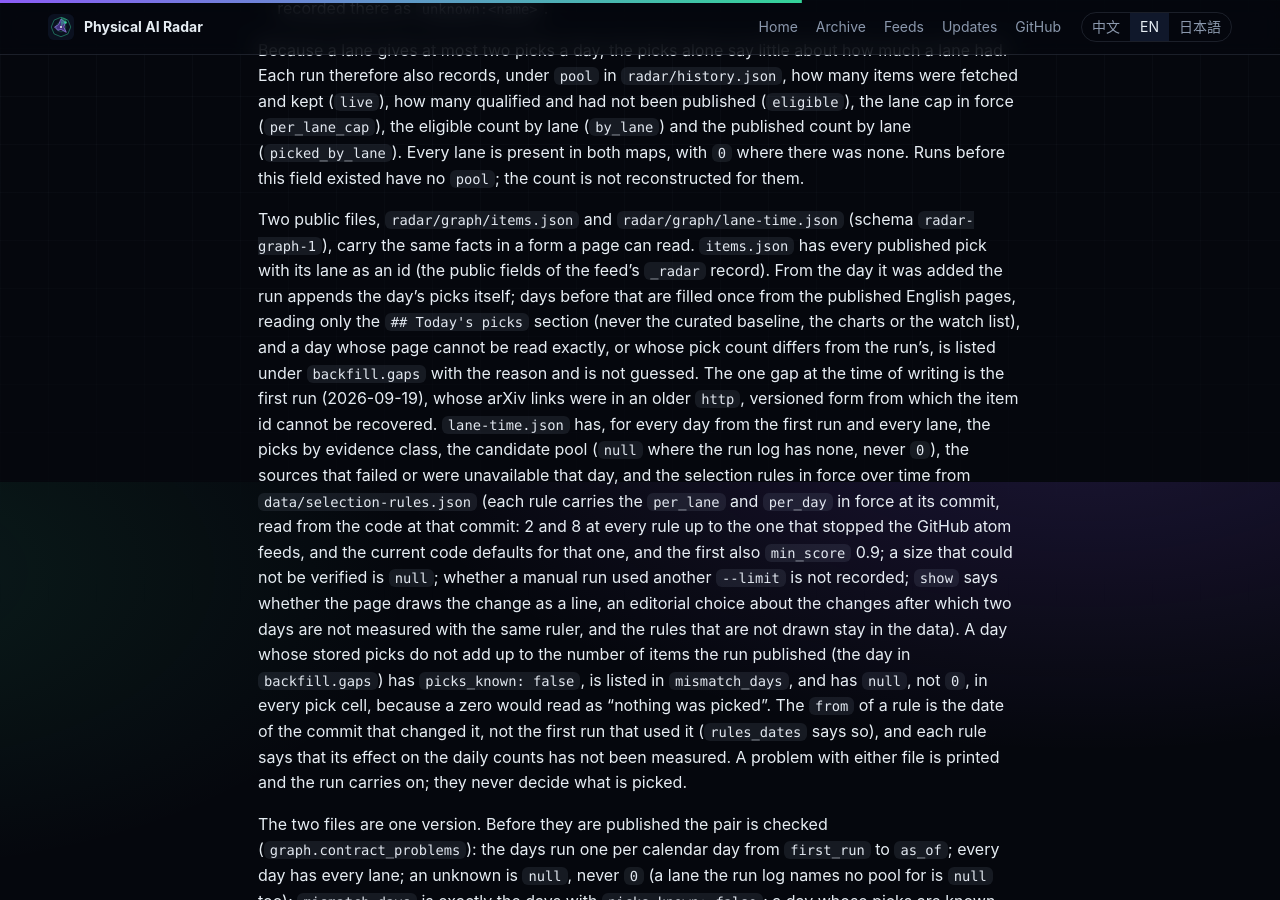
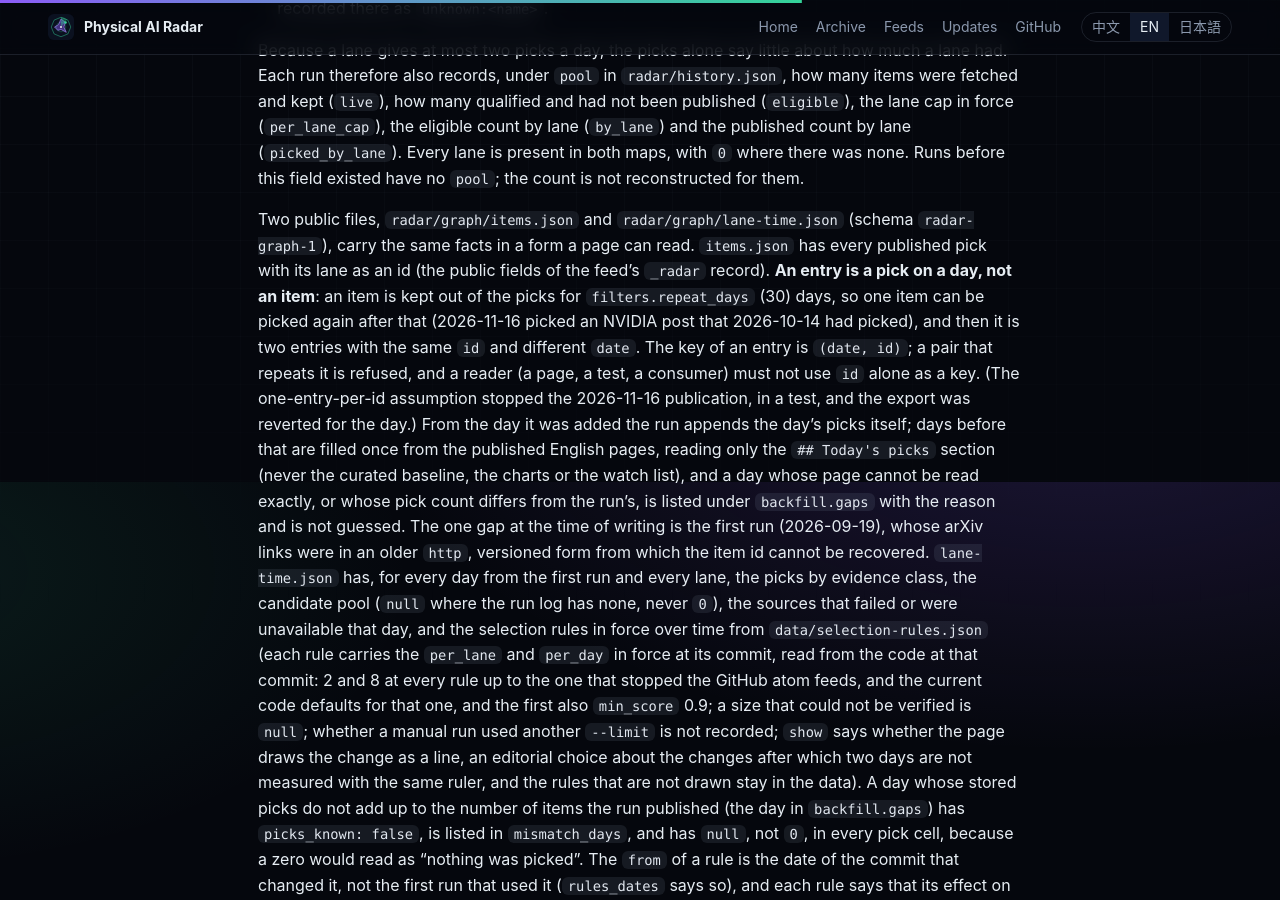
Before and after one commit to noteflowai/physical-ai-radar, a Jekyll site: the page built from docs/METHODOLOGY.md, in a window 1280 px wide and 900 px high, scrolled down 10318 px. Built offline with Jekyll 4.4.1, drawn with Linux system fonts in a browser that asks for light colours; our own code applies the rules of GitHub Pages for plain Markdown files.

Commit message:
graph: say in the docs that an entry is a pick on a day, keyed by (date, id), and why (the 2026-11-16 stop)

```diff
--- a/docs/METHODOLOGY.md
+++ b/docs/METHODOLOGY.md
@@ -389,7 +389,12 @@ none. Runs before this field existed have no `pool`; the count is not reconstruc
 
 Two public files, `radar/graph/items.json` and `radar/graph/lane-time.json` (schema `radar-graph-1`), carry
 the same facts in a form a page can read. `items.json` has every published pick with its lane as an id
-(the public fields of the feed's `_radar` record). From the day it was added the run appends the day's picks
+(the public fields of the feed's `_radar` record). **An entry is a pick on a day, not an item**: an item is kept out of
+the picks for `filters.repeat_days` (30) days, so one item can be picked again after that (2026-11-16 picked an NVIDIA post
+that 2026-10-14 had picked), and then it is two
+entries with the same `id` and different `date`. The key of an entry is `(date, id)`; a pair that repeats it is refused,
+and a reader (a page, a test, a consumer) must not use `id` alone as a key. (The one-entry-per-id assumption stopped the
+2026-11-16 publication, in a test, and the export was reverted for the day.) From the day it was added the run appends the day's picks
 itself; days before that are filled once from the published English pages, reading only the
 `## Today's picks` section (never the curated baseline, the charts or the watch list), and a day whose page
 cannot be read exactly, or whose pick count differs from the run's, is listed under `backfill.gaps` with the
--- a/pairadar/graph.py
+++ b/pairadar/graph.py
@@ -2,7 +2,9 @@
 
 Both are public files in the same published tree as `radar/feed.json`, schema `radar-graph-1`.
 
-`items.json` holds every published pick, one entry per item, with the lane as an id. From the day this
+`items.json` holds every published pick, one entry per pick on a day, with the lane as an id. An item is kept out of the
+picks for `filters.repeat_days` (30) days and can be picked again after that, so one `id` can have entries on several
+days; the key of an entry is `(date, id)`. From the day this
 module is wired in, the nightly run appends the day's picks from the run itself. Days before that
 exist only as the published daily pages, so the first run also fills every day of `history.json` that
 has no entries yet by reading that day's English page, and only the `## Today's picks` section of it:
```
Also changed, not shown: tests/test_graph.py (+4 -4 lines).
